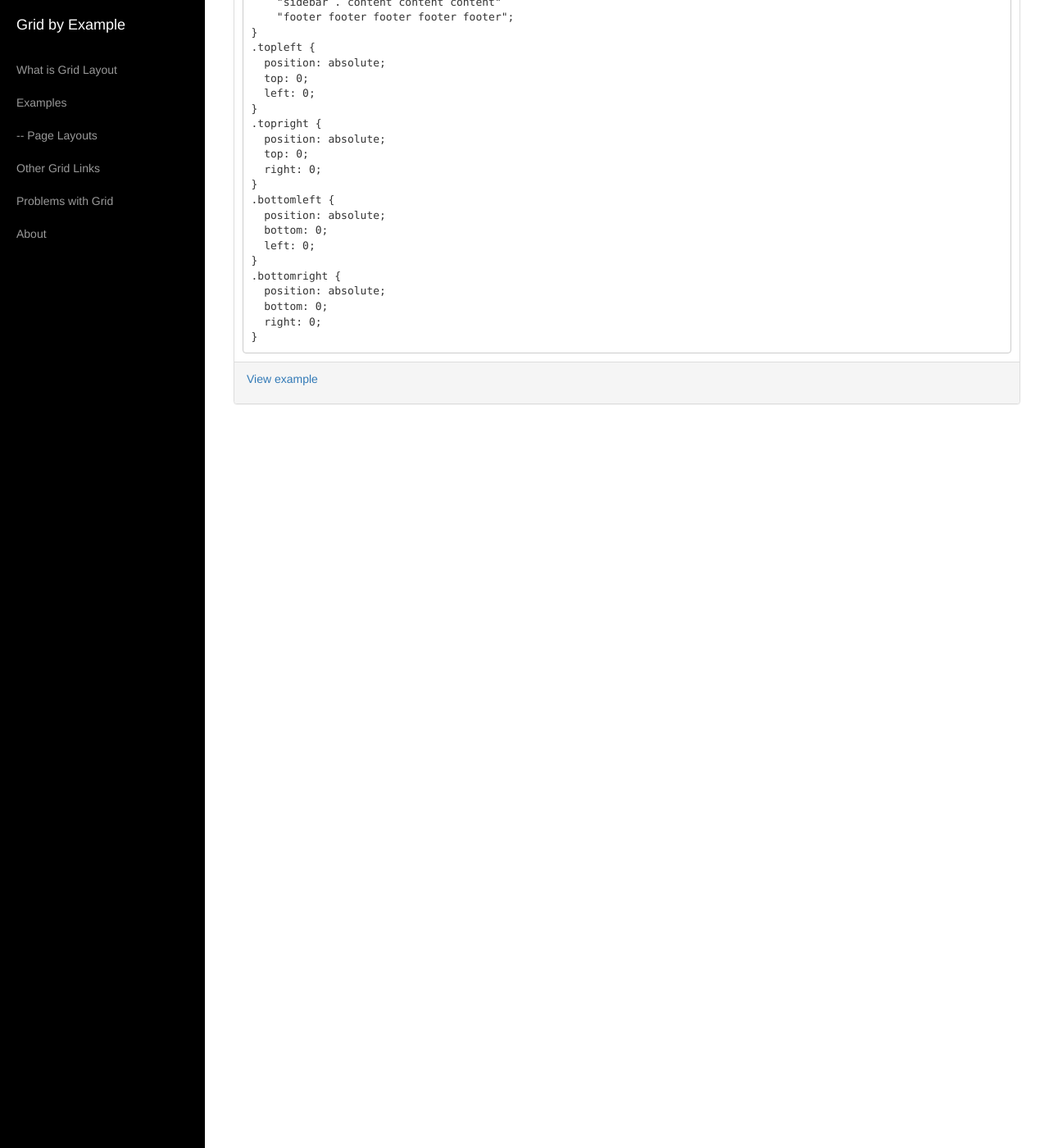
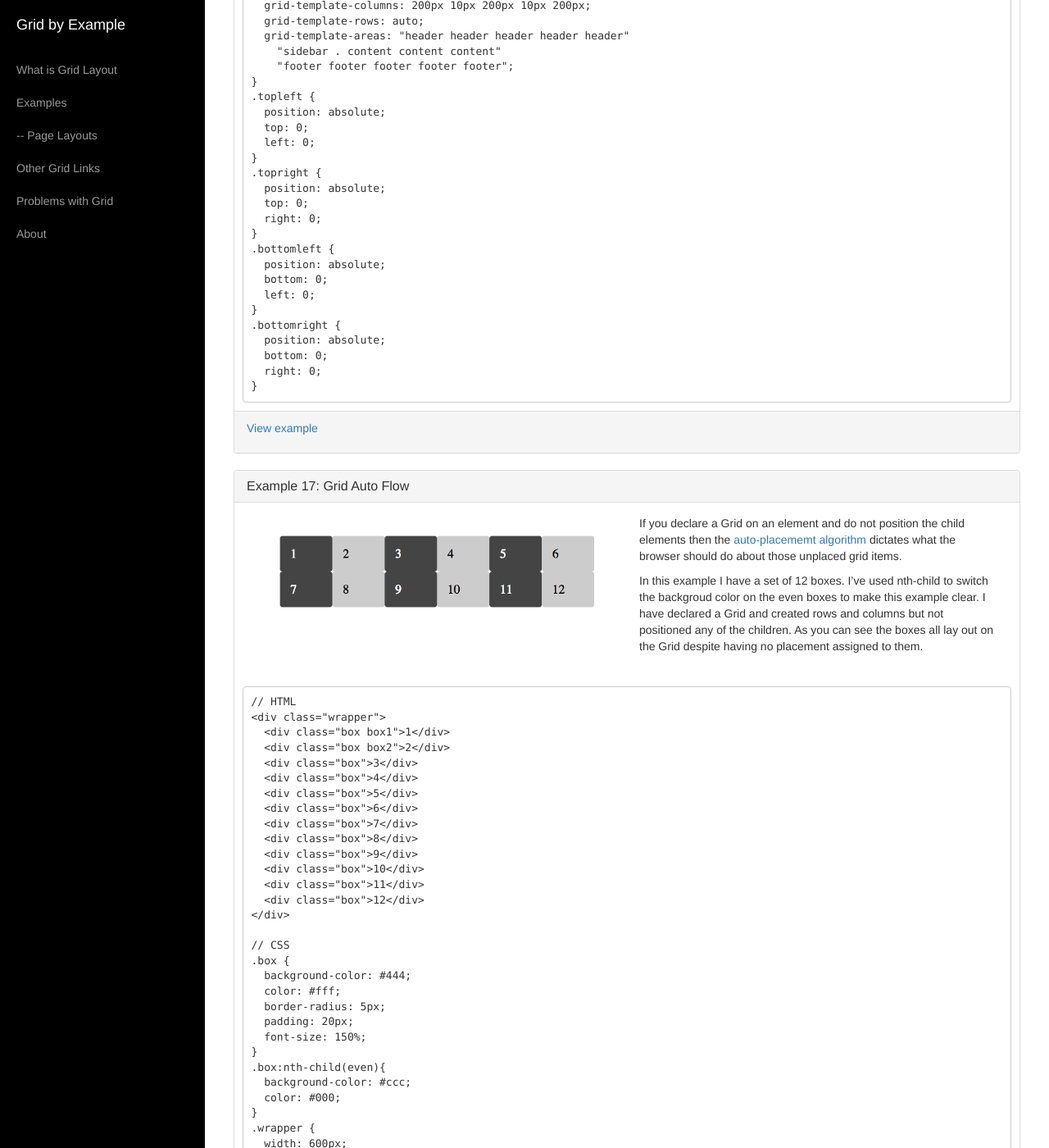
Before and after one commit to rachelandrew/grid-by-example, a Jekyll site: the page built from examples/index.md, in a window 1280 px wide and 1400 px high, scrolled down 16274 px. Shown: the whole window at 82% size. Built offline with Jekyll 4.4.1, drawn with Linux system fonts in a browser that asks for light colours; nearby versions of some CDN libraries; library files that are not in the unit come from our copies; some of the changed text lies outside the part shown.

Commit message:
adding three auto-placement algorithm examples

```diff
--- a/examples/index.md
+++ b/examples/index.md
@@ -28,6 +28,9 @@ I will add to this list as I create tidy versions of some of the other tests I h
 14. [Source independence](#example14)
 15. [Layering items](#example15)
 16. [Grid area as a new positioning context](#example16)
+17. [Grid Auto Flow](#example17)
+18. [Grid Auto Flow Column](#example18)
+19. [Grid Auto Flow with a positioned element](#example19)
 
 {::options parse_block_html="true" /}
 <div class="panel panel-default" id="example1">
@@ -857,3 +860,130 @@ I will add to this list as I create tidy versions of some of the other tests I h
 <a href="/examples/code/example16.html">View example</a>
 </div>
 </div>
+
+{::options parse_block_html="true" /}
+<div class="panel panel-default" id="example17">
+<div class="panel-heading">
+<h3 class="panel-title">Example 17: Grid Auto Flow</h3>
+</div>
+<div class="panel-body">
+<div class="col-sm-6">
+<img src="/examples/images/example17.png" class="img-rounded" />
+</div>
+
+<div class="col-sm-6">
+
+<p>If you declare a Grid on an element and do not position the child elements then the [auto-placememt algorithm](http://dev.w3.org/csswg/css-grid/#auto-placement) dictates what the browser should do about those unplaced grid items.</p>
+
+<p>In this example I have a set of 12 boxes. I've used nth-child to switch the backgroud color on the even boxes to make this example clear. I have declared a Grid and created rows and columns but not positioned any of the children. As you can see the boxes all lay out on the Grid despite having no placement assigned to them.</p>
+
+
+</div>
+</div>
+~~~
+// HTML
+<div class="wrapper">
+  <div class="box box1">1</div>
+  <div class="box box2">2</div>
+  <div class="box">3</div>
+  <div class="box">4</div>
+  <div class="box">5</div>
+  <div class="box">6</div>
+  <div class="box">7</div>
+  <div class="box">8</div>
+  <div class="box">9</div>
+  <div class="box">10</div>
+  <div class="box">11</div>
+  <div class="box">12</div>
+</div>
+
+// CSS
+.box {
+  background-color: #444;
+  color: #fff;
+  border-radius: 5px;
+  padding: 20px;
+  font-size: 150%;
+}
+.box:nth-child(even){
+  background-color: #ccc;
+  color: #000;
+}
+.wrapper {
+  width: 600px;
+  display: grid;
+  grid-template-columns: repeat(6, 100px);
+  grid-template-rows: auto ;
+}
+~~~
+<div class="panel-footer">
+<a href="/examples/code/example17.html">View example</a>
+</div>
+</div>
+
+{::options parse_block_html="true" /}
+<div class="panel panel-default" id="example18">
+<div class="panel-heading">
+<h3 class="panel-title">Example 18: Grid Auto Flow - Column</h3>
+</div>
+<div class="panel-body">
+<div class="col-sm-6">
+<img src="/examples/images/example18.png" class="img-rounded" />
+</div>
+
+<div class="col-sm-6">
+
+<p>The default behavior of Grid Auto Flow is to layout the elements by row, working along the row until there ar no more slots then moving on to the next row. If a row is not declared then an implicit grid track will be created to hold the items.</p>
+
+<p>You can change this behavior by using the `grid-auto-flow` property. The default value is `row` but you can also specify `column`. The elements will then be laid out column by column, adding new columns if needed.</p>
+
+</div>
+</div>
+~~~
+.wrapper {
+  width: 600px;
+  display: grid;
+  grid-template-columns: repeat(6, 100px);
+  grid-template-rows: 100px 100px 100px ;
+  grid-auto-flow: column;
+}
+~~~
+<div class="panel-footer">
+<a href="/examples/code/example18.html">View example</a>
+</div>
+</div>
+
+{::options parse_block_html="true" /}
+<div class="panel panel-default" id="example19">
+<div class="panel-heading">
+<h3 class="panel-title">Example 19: Grid Auto Flow with a positioned element</h3>
+</div>
+<div class="panel-body">
+<div class="col-sm-6">
+<img src="/examples/images/example19.png" class="img-rounded" />
+</div>
+
+<div class="col-sm-6">
+
+<p>If a child element has been placed then the auto-placement algorithm will place that first and then work out what to do with any child elements that have not been placed.</p>
+<p>In this example I have placed `box2` on the grid and also made it span 3 grid lines. The rest of the boxes continue to lay out as before.</p>
+
+</div>
+</div>
+~~~
+.wrapper {
+  width: 600px;
+  display: grid;
+  grid-template-columns: repeat(6, 100px);
+  grid-template-rows: auto ;
+}
+.box2 {
+  grid-column: 3 / 6;
+  grid-row: 2 / 3;
+  outline: 2px solid red;
+}
+~~~
+<div class="panel-footer">
+<a href="/examples/code/example19.html">View example</a>
+</div>
+</div>
```
Also changed, not shown: examples/code/example17.html (added, +55 -0 lines), examples/code/example18.html (added, +55 -0 lines), examples/code/example19.html (added, +59 -0 lines), examples/images/example17.png (added), examples/images/example18.png (added), examples/images/example19.png (added).
